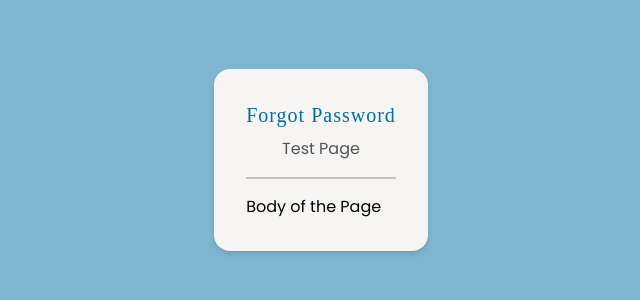
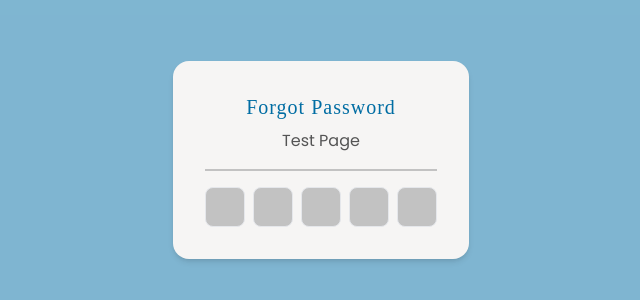
Before and after one commit to bryancastillo10/water-analytics, a React (Vite) app in the folder client/: page /forgot-password in a window 1280 px wide. Shown: the part 240-540 px from the top of the page, without its empty margins (319-959 px from the left). Built offline with nearby package versions, Linux system fonts and the light colour scheme; a web font is replaced by a local one.

Commit message:
🧩component: Code Input component

```diff
--- /dev/null
+++ b/client/src/components/ui/CodeInput.tsx
@@ -0,0 +1,51 @@
+import { useState, useRef, type KeyboardEvent } from "react";
+interface CodeInputProps{
+    length?: number;
+    onComplete: (code: string) => void;
+}
+
+const CodeInput = ({ length = 5, onComplete}: CodeInputProps) => {
+    const [code, setCode] = useState<string[]>(Array(length).fill(""));
+    const inputRef = useRef<Array<HTMLInputElement | null>>([]);
+
+    const handleChangeInput = (value: string, index: number) => {
+        if (!/^\d?$/.test(value)) return;
+        const newCode = [...code];
+        newCode[index] = value;
+        setCode(newCode);
+
+        if (value && index < length - 1) {
+            inputRef.current[index + 1]?.focus();
+        }
+
+        if (newCode.every((digit) => digit !== "")) {
+            onComplete(newCode.join(""));
+        }
+    };
+
+    const handleKeyDown = (e: KeyboardEvent<HTMLInputElement>, index: number) => {
+        if (e.key === "Backspace" && !code[index] && index > 0) {
+            inputRef.current[index - 1]?.focus();
+        }
+    };
+
+  return (
+    <div className="flex gap-2">
+      {code.map((value, index) => (
+        <input
+          key={index}
+          ref={(el) => (inputRef.current[index] = el)}
+          type="text"
+          value={value}
+          maxLength={1}
+          onChange={(e) => handleChangeInput(e.target.value, index)}
+          onKeyDown={(e) => handleKeyDown(e, index)}
+          className="size-10 text-center border rounded-lg text-xl bg-neutral text-dark
+          outline:border-secondary focus:border-secondary focus:ring-secondary focus:outline-none"
+        />
+      ))}
+    </div>
+  );
+}
+
+export default CodeInput;
--- a/client/src/components/ui/index.ts
+++ b/client/src/components/ui/index.ts
@@ -1,4 +1,5 @@
 import Button from "./Button";
 import AnimatedInput from "./AnimatedInput";
+import CodeInput from "./CodeInput";
 
-export {Button, AnimatedInput}
+export { Button, AnimatedInput, CodeInput };
--- a/client/src/features/auth/components/AuthContainer.tsx
+++ b/client/src/features/auth/components/AuthContainer.tsx
@@ -9,8 +9,8 @@ const AuthContainer = ({body,title,caption}:AuthContainerProps) => {
   return (
     <main className="bg-primary/50 w-full h-screen">
       <section className="flex flex-col justify-center items-center h-screen w-fit m-auto">
-        <div className="bg-light w-md rounded-2xl shadow-md p-8">
-          <h1 className="font-secondary text-xl tracking-wider text-center text-nowrap text-primary mb-2">
+        <div className="bg-light w-lg rounded-2xl shadow-md p-20">
+          <h1 className="font-secondary text-2xl tracking-wider text-center text-nowrap text-primary mb-2">
             {title}
           </h1>
                   <p className="text-darkGray text-center">{caption}</p>
--- a/client/src/features/auth/components/ForgotPassword.tsx
+++ b/client/src/features/auth/components/ForgotPassword.tsx
@@ -1,15 +1,55 @@
+// import { useState, useMemo } from "react";
+
+import { CodeInput } from "@/components/ui";
+
+// enum STEP {
+//     EMAIL = 0,
+//     VALIDATION = 1,
+//     RESETPASSWORD=2
+// }
 
 const ForgotPassword = () => {
+    // const [step, setStep] = useState(STEP.EMAIL);
+
+
+    // const stepBackward = () => {
+    //     setStep((val) => val - 1);
+    // }
+
+    // const stepForward = () => {
+    //     setStep((val) => val + 1);
+    // }
+
+    // const actionLabel = useMemo(() => {
+    //     if (step = STEP.RESETPASSWORD) {
+    //         return 'Reset Password'
+    //     };
+    //     return 'Next';
+    // }, [step]);
+
+    // const secondaryActionLabel = useMemo(() => {
+    //     if (step = STEP.EMAIL) {
+    //         return undefined;
+    //     }
+    //     return 'Back';
+    // },[step]);
+
+    const handleCompletedCode = (code: string) => {
+        console.log(typeof code);
+    }
+
   return (
     <main className="bg-primary/50 w-full h-screen">
       <section className="flex flex-col justify-center items-center h-screen w-fit m-auto">
         <div className="bg-light w-md rounded-2xl shadow-md p-8">
           <h1 className="font-secondary text-xl tracking-wider text-center text-nowrap text-primary mb-2">
-             Forgot Password
+            Forgot Password
           </h1>
           <p className="text-darkGray text-center">Test Page</p>
           <hr className="border border-neutral my-4" />
-          <div className="mt-4">Body of the Page</div>
+          <div className="mt-4">
+            <CodeInput length={5} onComplete={handleCompletedCode}/>
+          </div>
         </div>
       </section>
     </main>
```
